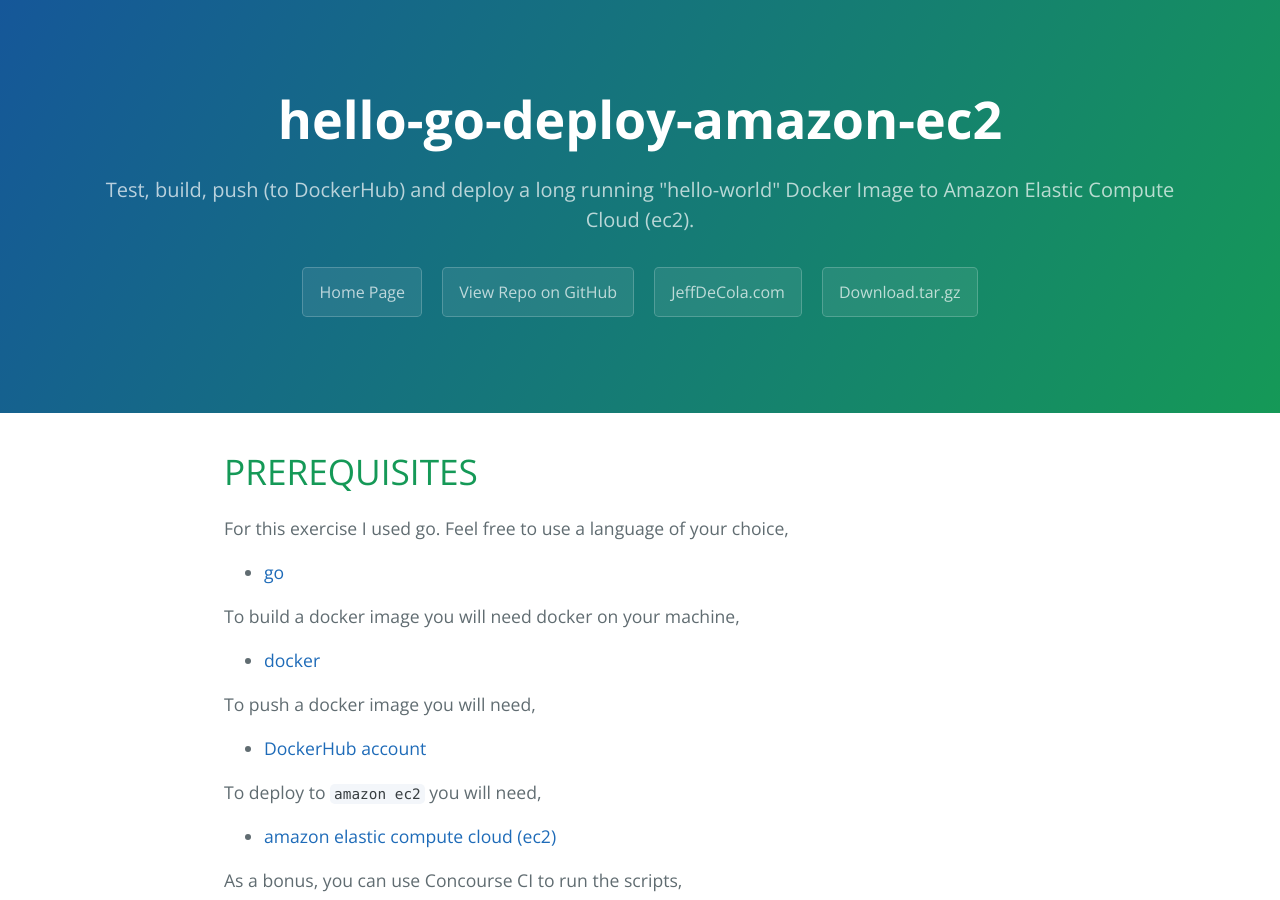
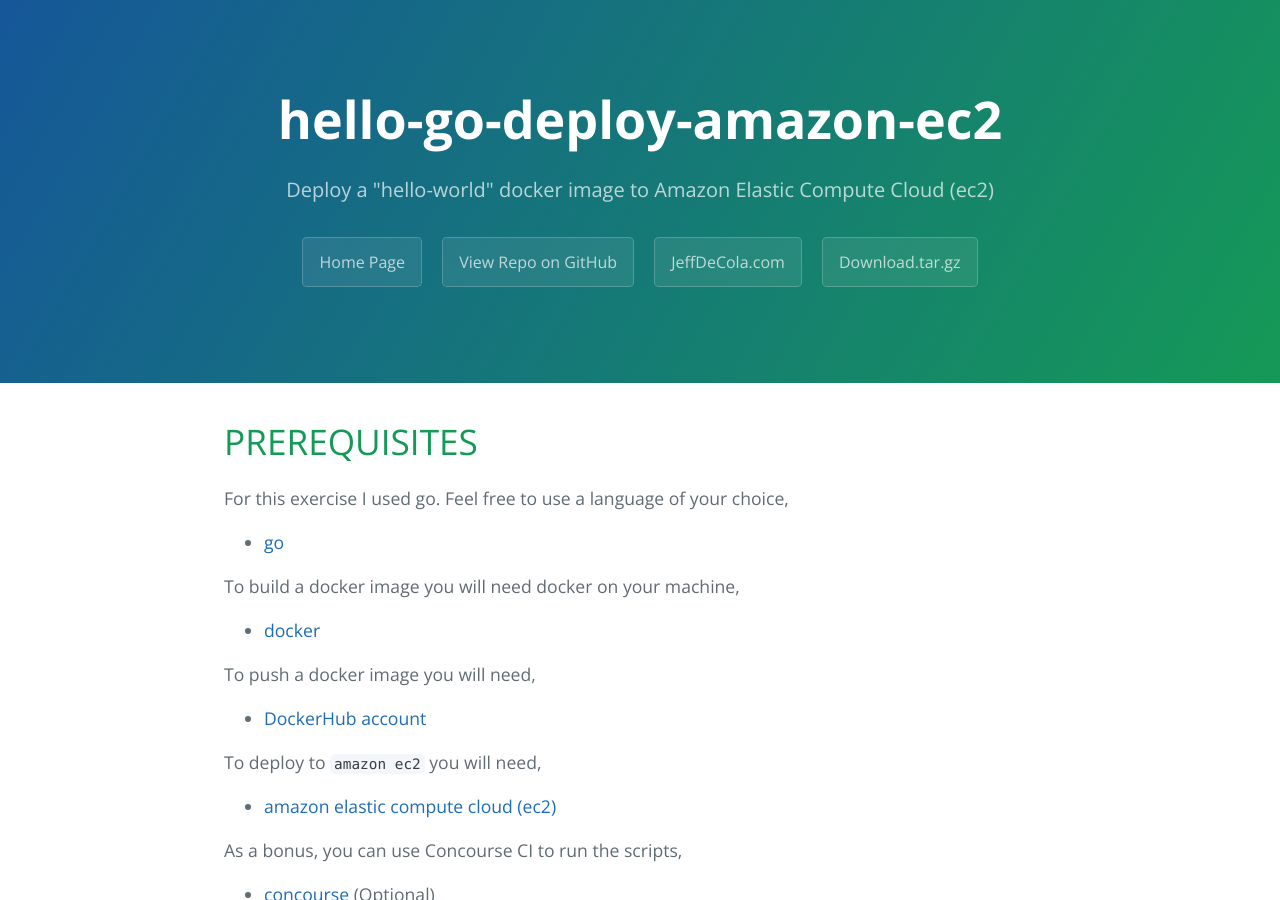
Before and after one commit to JeffDeCola/hello-go-deploy-amazon-ec2, a Jekyll site: the page built from docs/index.md, in a window 1280 px wide and 900 px high. Built offline with Jekyll 4.4.1, drawn with Linux system fonts in a browser that asks for light colours; nearby versions of some CDN libraries; library files that are not in the unit come from our copies.

Commit message:
updated index for github pages

```diff
--- a/docs/index.md
+++ b/docs/index.md
@@ -2,7 +2,7 @@
 layout: default
 title: JeffDeCola/hello-go-deploy-amazon-ec2
 projectname : hello-go-deploy-amazon-ec2
-summary: Test, build, push (to DockerHub) and deploy a long running "hello-world" Docker Image to Amazon Elastic Compute Cloud (ec2).
+summary: Deploy a "hello-world" docker image to Amazon Elastic Compute Cloud (ec2)
 ---
 
 {% include README.md %}
```
